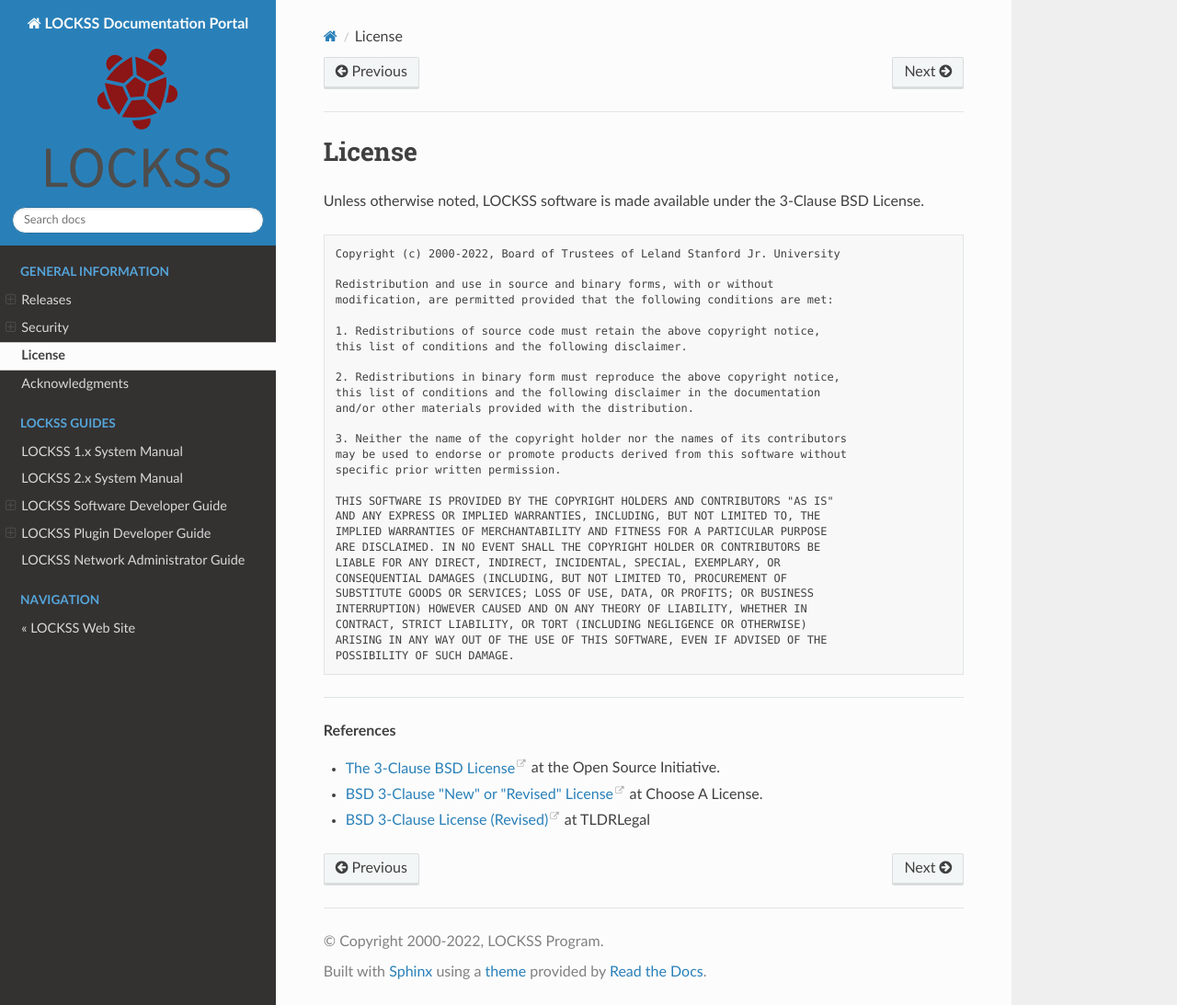
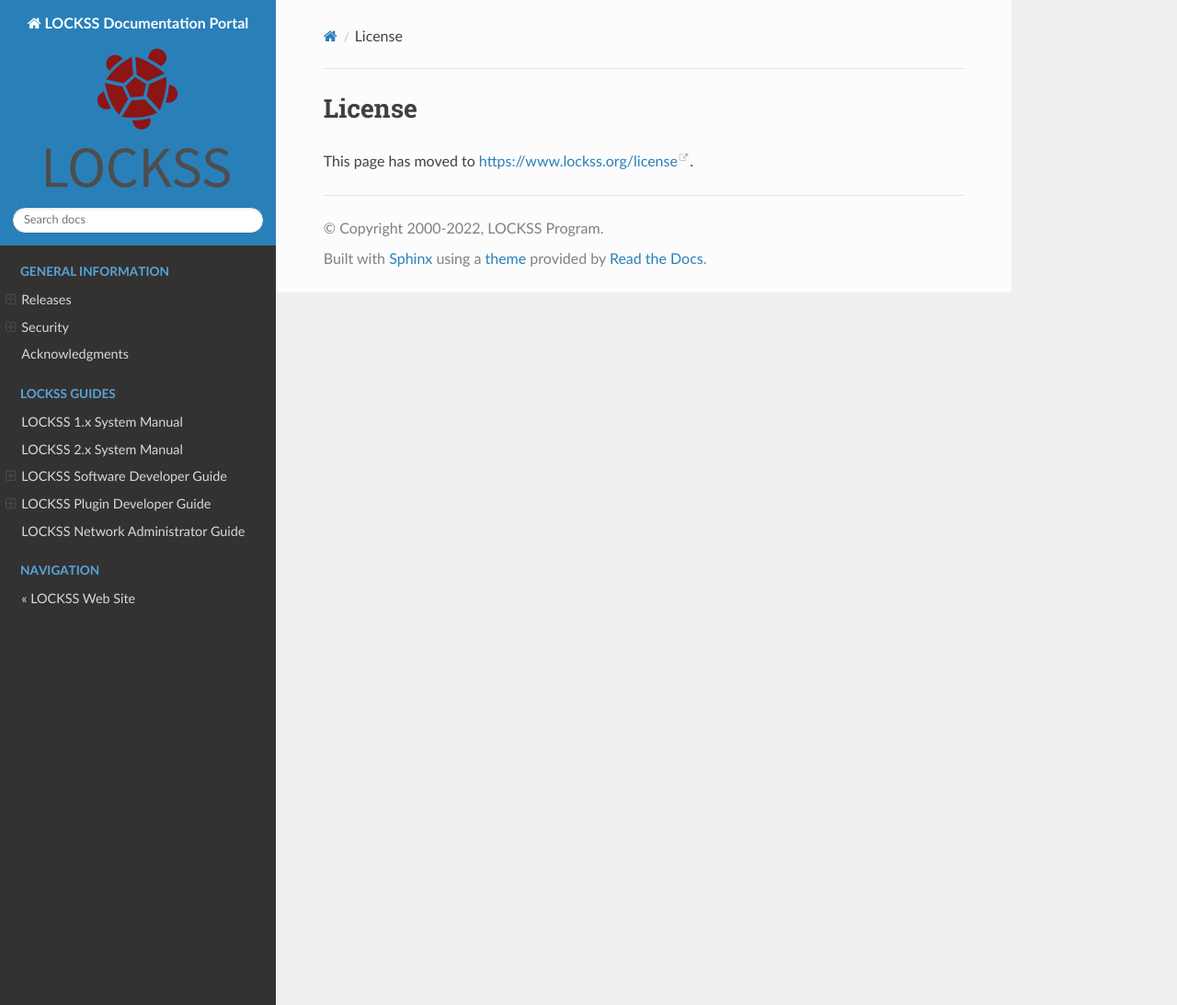
Before and after one commit to lockss/lockss-rtd-portal, a Sphinx documentation site: the page built from docs/license.rst, in a window 1280 px wide and 1093 px high. Shown: the whole window at 92% size. Built offline with Sphinx 7.4.7 and the Read the Docs theme 2.0.0, drawn with Linux system fonts in a browser that asks for light colours.

Commit message:
Proper software license page on lockss.org.

```diff
--- a/docs/index.rst
+++ b/docs/index.rst
@@ -16,7 +16,6 @@ LOCKSS Documentation Portal
 
    releases
    security/index
-   license
    acknowledgments
 
 .. raw:: latex
--- a/docs/license.rst
+++ b/docs/license.rst
@@ -2,44 +2,6 @@
 License
 =======
 
-Unless otherwise noted, LOCKSS software is made available under the 3-Clause BSD License.
+.. COMMENT remove this in some time, say, mid-2023
 
-.. code-block:: text
-
-   Copyright (c) 2000-2022, Board of Trustees of Leland Stanford Jr. University
-
-   Redistribution and use in source and binary forms, with or without
-   modification, are permitted provided that the following conditions are met:
-
-   1. Redistributions of source code must retain the above copyright notice,
-   this list of conditions and the following disclaimer.
-
-   2. Redistributions in binary form must reproduce the above copyright notice,
-   this list of conditions and the following disclaimer in the documentation
-   and/or other materials provided with the distribution.
-
-   3. Neither the name of the copyright holder nor the names of its contributors
-   may be used to endorse or promote products derived from this software without
-   specific prior written permission.
-
-   THIS SOFTWARE IS PROVIDED BY THE COPYRIGHT HOLDERS AND CONTRIBUTORS "AS IS"
-   AND ANY EXPRESS OR IMPLIED WARRANTIES, INCLUDING, BUT NOT LIMITED TO, THE
-   IMPLIED WARRANTIES OF MERCHANTABILITY AND FITNESS FOR A PARTICULAR PURPOSE
-   ARE DISCLAIMED. IN NO EVENT SHALL THE COPYRIGHT HOLDER OR CONTRIBUTORS BE
-   LIABLE FOR ANY DIRECT, INDIRECT, INCIDENTAL, SPECIAL, EXEMPLARY, OR
-   CONSEQUENTIAL DAMAGES (INCLUDING, BUT NOT LIMITED TO, PROCUREMENT OF
-   SUBSTITUTE GOODS OR SERVICES; LOSS OF USE, DATA, OR PROFITS; OR BUSINESS
-   INTERRUPTION) HOWEVER CAUSED AND ON ANY THEORY OF LIABILITY, WHETHER IN
-   CONTRACT, STRICT LIABILITY, OR TORT (INCLUDING NEGLIGENCE OR OTHERWISE)
-   ARISING IN ANY WAY OUT OF THE USE OF THIS SOFTWARE, EVEN IF ADVISED OF THE
-   POSSIBILITY OF SUCH DAMAGE.
-
-----
-
-.. rubric:: References
-
-*  `The 3-Clause BSD License <https://opensource.org/licenses/BSD-3-Clause>`_ at the Open Source Initiative.
-
-*  `BSD 3-Clause "New" or "Revised" License <https://choosealicense.com/licenses/bsd-3-clause/>`_ at Choose A License.
-
-*  `BSD 3-Clause License (Revised) <https://www.tldrlegal.com/l/bsd3>`_ at TLDRLegal
+This page has moved to https://www.lockss.org/license.
--- a/docs/software/license-templates.rst
+++ b/docs/software/license-templates.rst
@@ -226,4 +226,4 @@ The following template can be used for **XML** files.
 
 .. [#fnlicense]
 
-   See also: :doc:`/license`.
+   See also the `Software License <https://www.lockss.org/license>`_ page on the LOCKSS Web site.
```
Also changed, not shown: other parts of docs/software/license-templates.rst (+1 -1 lines).
